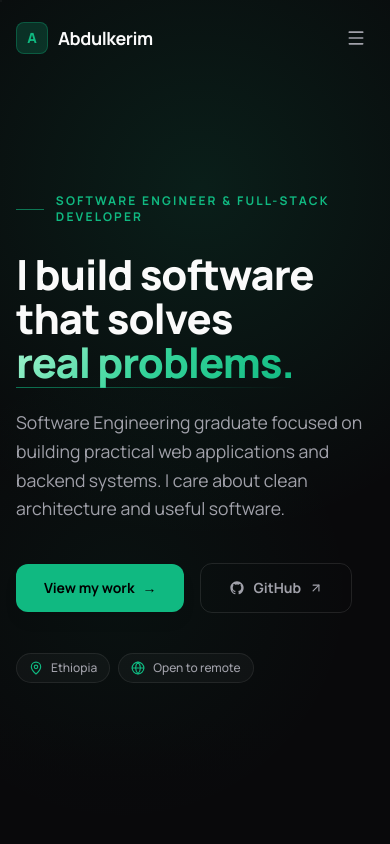
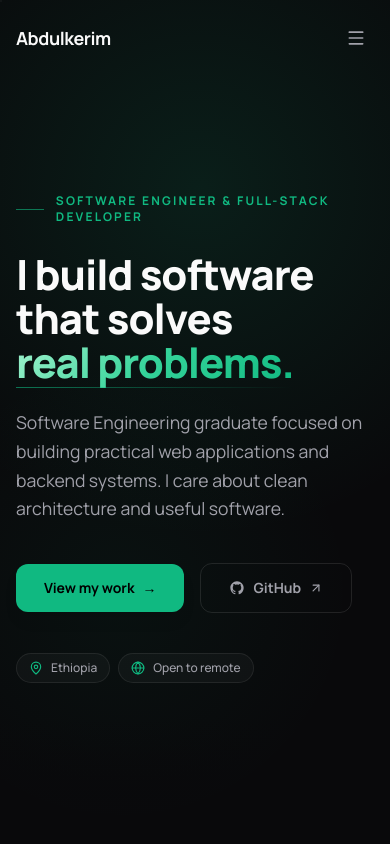
Before and after one commit to AbdulkerimJ/AbdulkerimJ.github.io, a React (Vite) app: page / in a window 390 px wide. Shown: the top 844 px of the page. Built offline with nearby package versions, Linux system fonts and the light colour scheme.

Commit message:
feat: implement React Router navigation and responsive scroll-aware navbar component

```diff
--- a/src/App.jsx
+++ b/src/App.jsx
@@ -1,4 +1,4 @@
-import { RouterProvider, createBrowserRouter } from 'react-router-dom';
+import { RouterProvider, createBrowserRouter, Navigate } from 'react-router-dom';
 import RootLayout from '@/layouts/RootLayout';
 import HomePage from '@/pages/HomePage';
 import RihalaPage from '@/pages/RihalaPage';
@@ -19,6 +19,7 @@ const router = createBrowserRouter([
           { path: 'academic-records', element: <AcademicRecordsPage /> },
         ],
       },
+      { path: '*', element: <Navigate to="/" replace /> },
     ],
   },
 ]);
--- a/src/components/Navbar.jsx
+++ b/src/components/Navbar.jsx
@@ -70,10 +70,6 @@ export default function Navbar() {
 
         {/* Logo */}
         <Link to="/" className="group flex items-center gap-2.5">
-          {/* Logo mark */}
-          <div className="w-8 h-8 rounded-lg bg-accent/20 border border-accent/30 flex items-center justify-center group-hover:bg-accent/30 transition-all duration-300">
-            <span className="text-accent font-black text-sm leading-none">A</span>
-          </div>
           <span className="font-bold text-text-primary text-lg tracking-tight group-hover:text-accent transition-colors duration-300">
             Abdulkerim
           </span>
```
